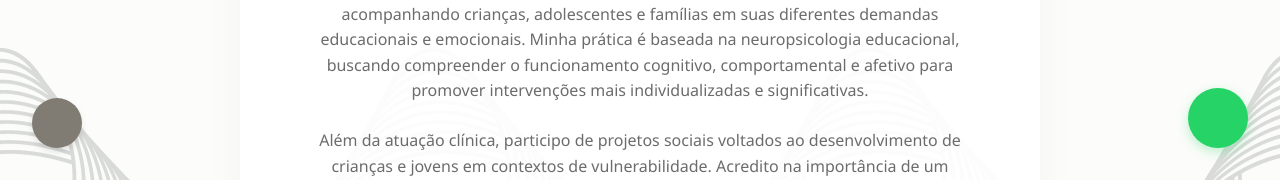
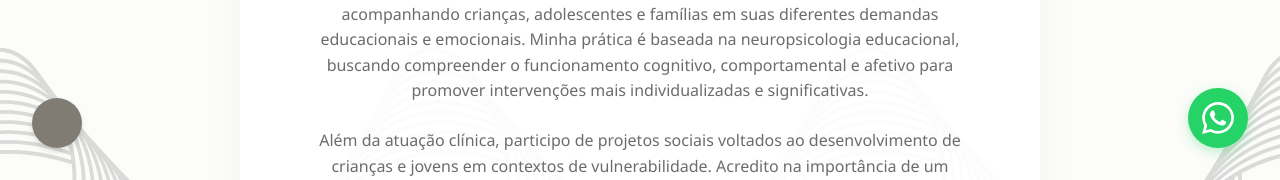
Before and after one commit to aakrupa/KF, a Jekyll site: the page built from index.html, in a window 1280 px wide and 900 px high, scrolled down 562 px. Shown: the part 720-900 px from the top of the window. Built offline with Jekyll 4.4.1, drawn with Linux system fonts in a browser that asks for light colours.

Commit message:
Update WhatsApp SVG icon in default layout

```diff
--- a/_layouts/default.html
+++ b/_layouts/default.html
@@ -49,7 +49,9 @@
 
     <!-- Ícones Flutuantes (Copie seus SVGs aqui) -->
     <a href="https://wa.me/5541997943221" class="whatsapp-float" target="_blank">
-        <svg width="32" height="32" viewBox="0 0 24 24" fill="white">... (coloque o seu SVG aqui) ...</svg>
+        <svg xmlns="http://www.w3.org/2000/svg" viewBox="0 0 24 24" width="32" height="32" fill="#ffffff">
+            <path d="M17.472 14.382c-.297-.149-1.758-.867-2.03-.967-.273-.099-.471-.148-.67.15-.197.297-.767.966-.94 1.164-.173.199-.347.223-.644.075-.297-.15-1.255-.463-2.39-1.475-.883-.788-1.48-1.761-1.653-2.059-.173-.297-.018-.458.13-.606.134-.133.298-.347.446-.52.149-.174.198-.298.298-.497.099-.198.05-.371-.025-.52-.075-.149-.669-1.612-.916-2.207-.242-.579-.487-.5-.669-.51-.173-.008-.371-.01-.57-.01-.198 0-.52.074-.792.372-.272.297-1.04 1.016-1.04 2.479 0 1.462 1.065 2.875 1.213 3.074.149.198 2.096 3.2 5.077 4.487.709.306 1.262.489 1.694.625.712.227 1.36.195 1.871.118.571-.085 1.758-.719 2.006-1.413.248-.694.248-1.289.173-1.413-.074-.124-.272-.198-.57-.347m-5.421 7.403h-.004a9.87 9.87 0 01-5.031-1.378l-.361-.214-3.741.982.998-3.648-.235-.374a9.86 9.86 0 01-1.51-5.26c.001-5.45 4.436-9.884 9.888-9.884 2.64 0 5.122 1.03 6.988 2.898a9.825 9.825 0 012.893 6.994c-.003 5.45-4.437 9.884-9.885 9.884m8.413-18.297A11.815 11.815 0 0012.05 0C5.495 0 .16 5.335.157 11.892c0 2.096.547 4.142 1.588 5.945L.057 24l6.305-1.654a11.882 11.882 0 005.683 1.448h.005c6.554 0 11.89-5.335 11.893-11.893a11.821 11.821 0 00-3.48-8.413z"/>
+        </svg>
     </a>
 
     <button id="back-to-top" class="back-to-top">
```
